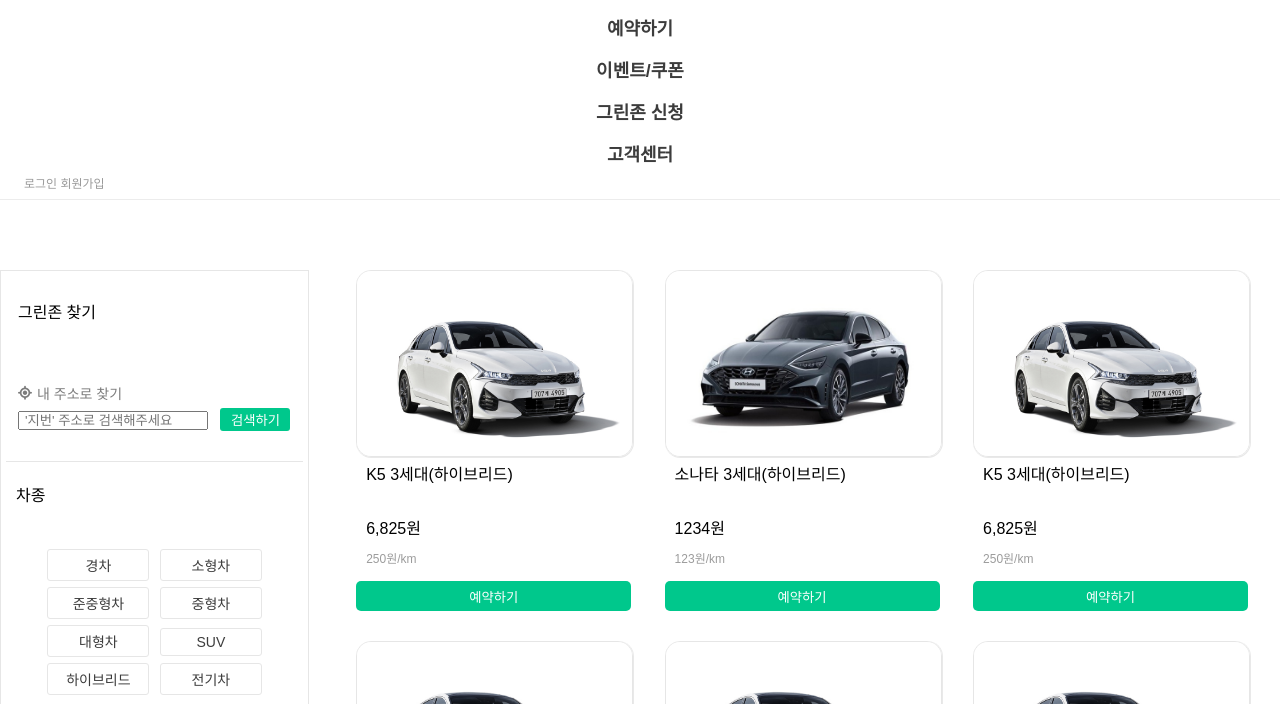
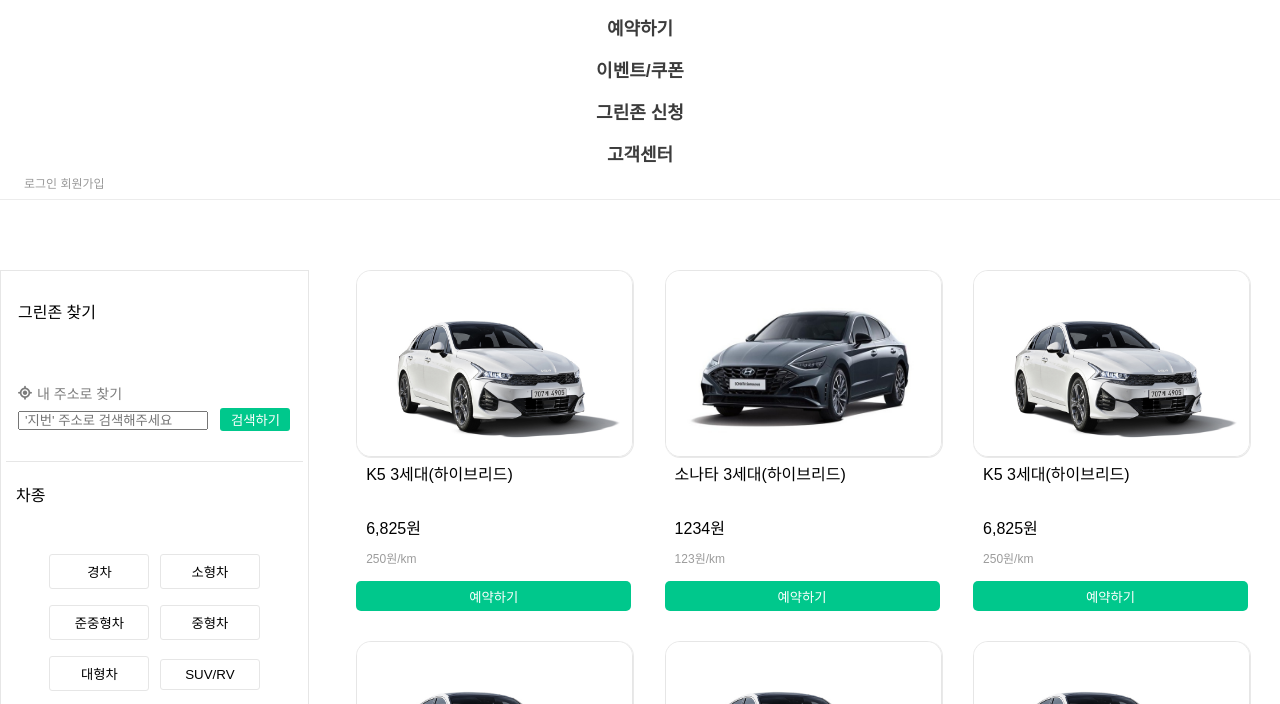
Before and after one commit to BeomV/WEB_html_Greencar_example, a plain HTML site: page list.html in a window 1280 px wide. Shown: the part 84-788 px from the top of the page. Drawn offline with Linux system fonts and the light colour scheme.

Commit message:
GreenCar

```diff
--- a/css/style.css
+++ b/css/style.css
@@ -992,6 +992,12 @@ section:focus{
     width: 100px;
     padding: 5px 0px;
     margin: 3px;
+}
+
+.car_fitler01 ul li button{
+    width: 100%;
+    padding: 7px 0px;
+    background-color: transparent;
+    border: rgb(230, 230, 230) solid 1px;
     border-radius: 3px;
-    border: rgb(230, 230, 230) solid 0.5px;
 }
--- a/list.html
+++ b/list.html
@@ -5,7 +5,7 @@
     <script src="https://kit.fontawesome.com/1652357a48.js" crossorigin="anonymous"></script>
     <meta http-equiv="X-UA-Compatible" content="IE=edge">
     <meta name="viewport" content="width=device-width, initial-scale=1.0">
-
+    <script src="js/list.js"></script>
     <link rel="stylesheet" href="css/style.css">
 
 
@@ -57,14 +57,32 @@
                     <p class="_tit">차종</p>
                     </span>
                     <ul>
-                        <li>경차</li>
-                        <li>소형차</li>
-                        <li>준중형차</li>
-                        <li>중형차</li>
-                        <li>대형차</li>
-                        <li>SUV</li>
-                        <li>하이브리드</li>
-                        <li>전기차</li>
+                        <li>
+                            <button type="button" id="car_btn">경차</button>
+                        </li>
+                        <li>
+                            <button type="button" id="car_btn">소형차</button>
+                        </li>
+                        <li>
+                            <button type="button" id="car_btn">준중형차</button>
+                        </li>
+                        <li>
+                            <button type="button" id="car_btn">중형차</button>
+                        </li>
+                        <li>
+                            <button type="button" id="car_btn">대형차</button>
+                        </li>
+                        <li>
+                            <button type="button" id="car_btn">SUV/RV</button>
+                        </li>
+                        <li>
+                            <button type="button" id="car_btn">하이브리드</button>
+                        </li>
+                        <li>
+                            <button type="button" id="car_btn">전기차</button>
+                        </li>
+
+
 
                     </ul>
 
```
Also changed, not shown: js/list.js (added).
